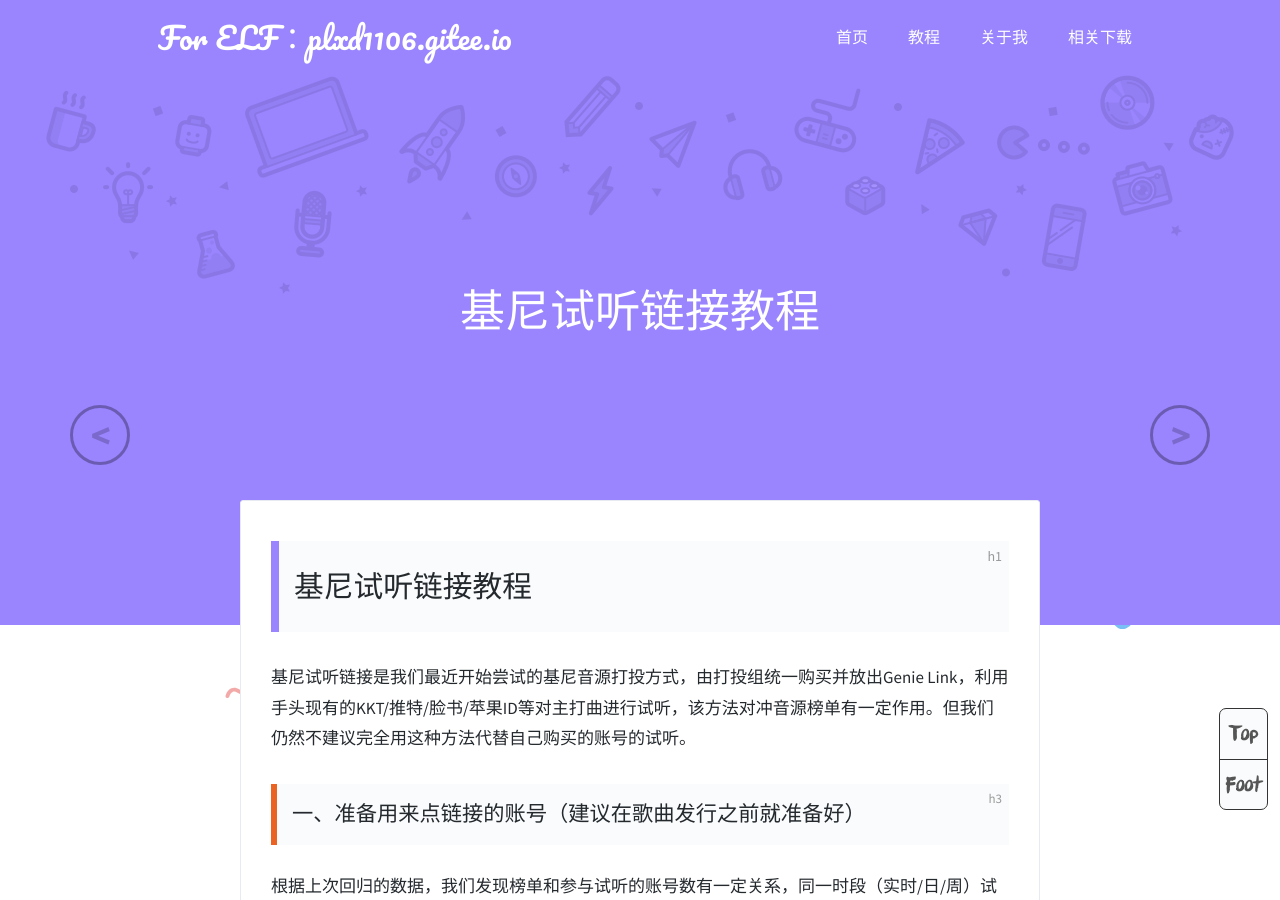
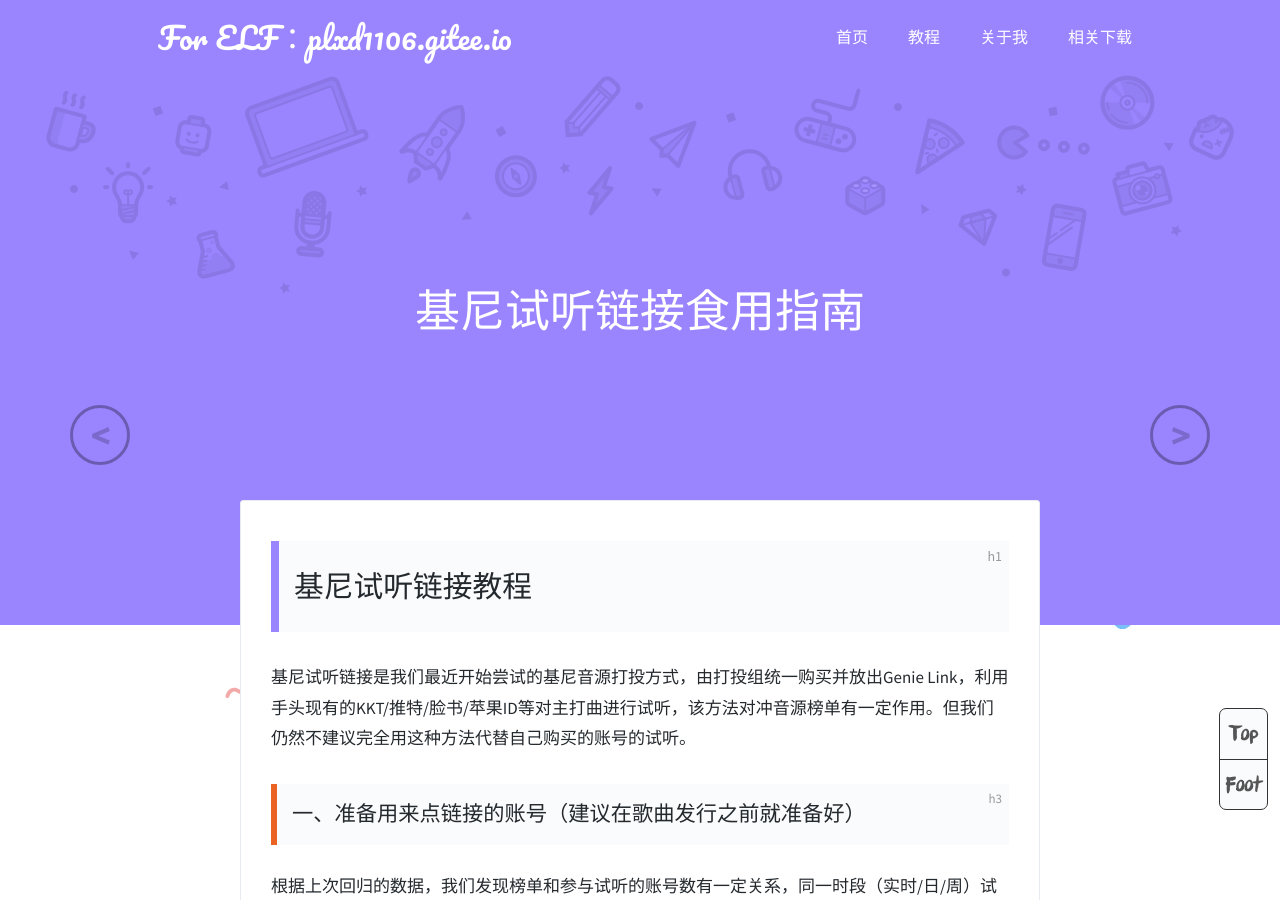
Before and after one commit to penglanxindong1106/penglanxindong1106.github.io, a Jekyll site: the page built from _posts/2020-08-12-基尼试听链接教程.markdown, in a window 1280 px wide and 900 px high. Built offline with Jekyll 4.4.1, drawn with Linux system fonts in a browser that asks for light colours; comment, search, counter and statistics services are not loaded.

Commit message:
Update 2020-08-12-基尼试听链接教程.markdown

```diff
--- a/_posts/2020-08-12-基尼试听链接教程.markdown
+++ b/_posts/2020-08-12-基尼试听链接教程.markdown
@@ -1,9 +1,9 @@
 ---
 layout: post
-title: 基尼试听链接教程
+title: 基尼试听链接食用指南
 date:   2020-08-12 22:12:30 +0800
 tags:
-  - 音源
+  - 回归期打投
 ---
 
 # 基尼试听链接教程
```
